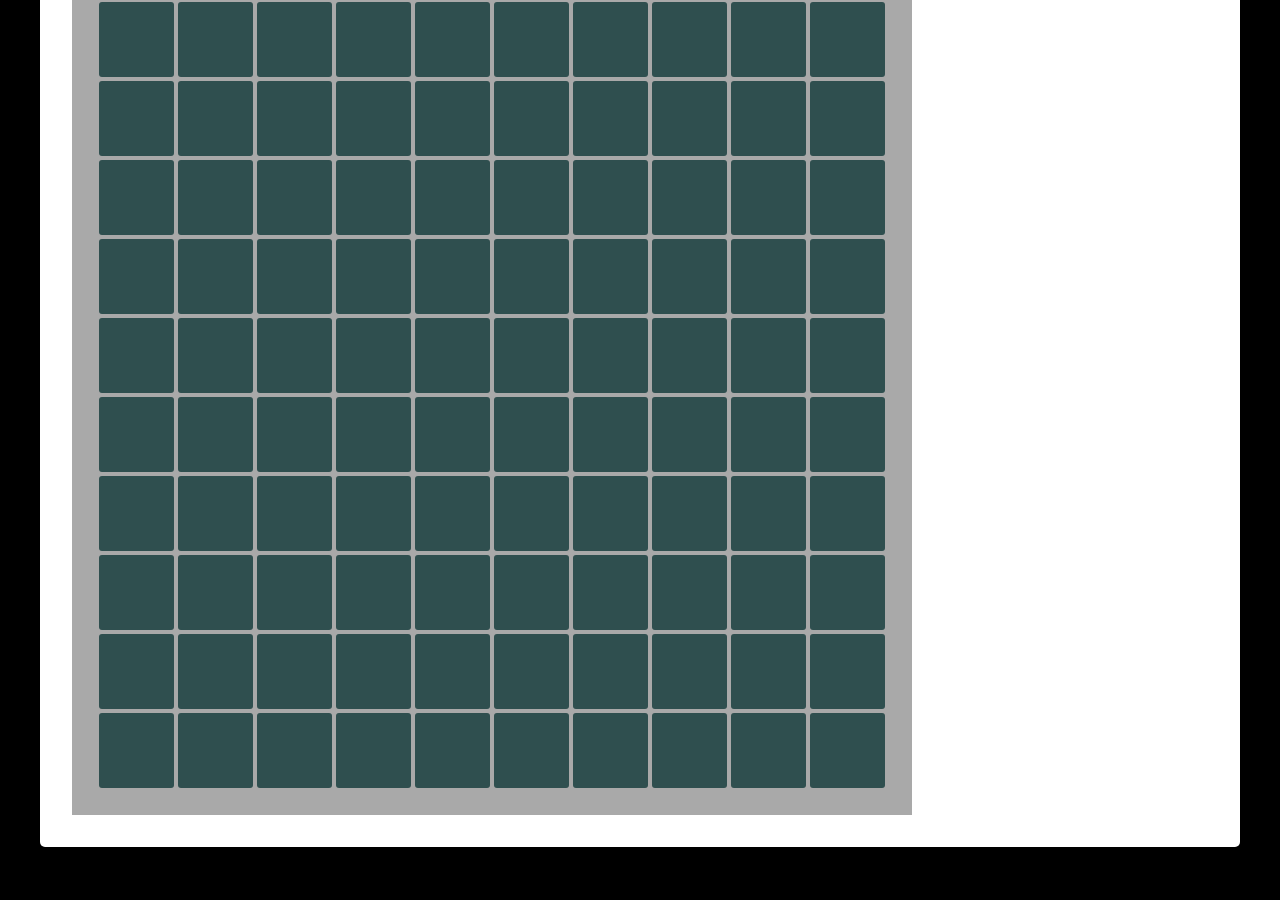
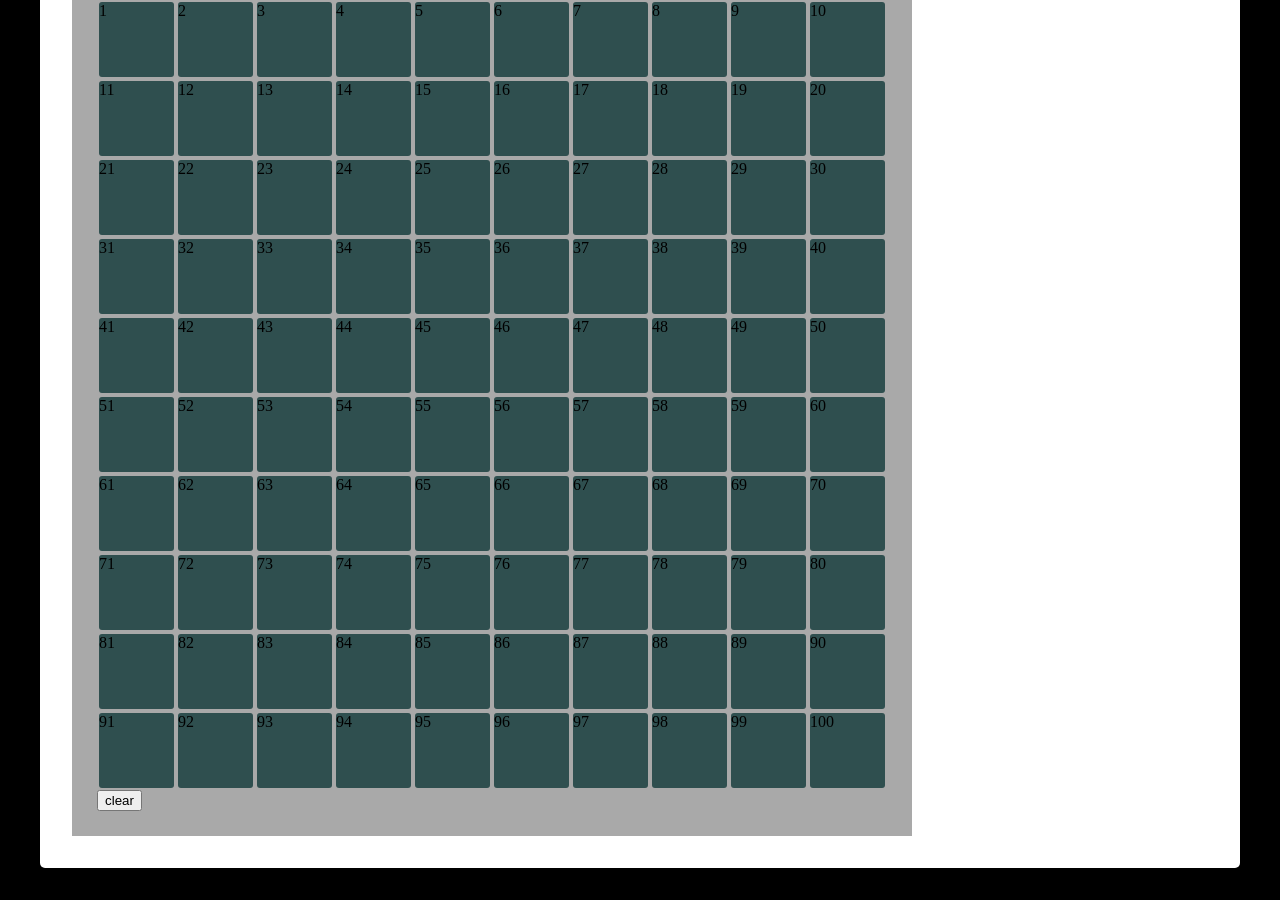
Before and after one commit to san475/san475.github.io, a Nuxt app: page / in a window 1280 px wide. Shown: the part 216-1116 px from the top of the page. Before the commit the page ends 1095 px from the top, so only its background shows below. Built offline with nearby package versions, Linux system fonts and the light colour scheme.

Commit message:
refactored grid to object with reactive so I can find data and change it

```diff
--- a/Cell.vue
+++ b/Cell.vue
@@ -1,10 +1,12 @@
 <script setup>
-const props = defineProps(['cellSize'])
+const props = defineProps(['cellSize', 'cellKey', 'backColor'])
+
 
 </script>
 
 <template>
-  <div class="cell">
+  <div class="cell" @click="$emit('cellClick', props.cellKey)">
+    {{ props.cellKey }}
   </div>
 </template>
 
@@ -13,13 +15,13 @@ const props = defineProps(['cellSize'])
   width: v-bind('props.cellSize');
   height: v-bind('props.cellSize');
   margin: 2px;
-  background-color: darkslategray;
+  background-color: v-bind("props.backColor");
   display: flex;
   border-radius: 3px;
 }
 
 .cell:hover {
-  background-color: slategray;
+  background-color: white;
   transition: all .04s ease-in;
 }
 </style>
--- a/Grid.vue
+++ b/Grid.vue
@@ -1,20 +1,48 @@
 <script setup>
-import { ref } from 'vue'
+import { reactive, ref, toRaw } from 'vue'
 
 import Cell from './Cell.vue'
 
-const cellSize= ref('75px')
+const cellSize = ref('75px')
 
-const grid = ref([])
-const templateRow = ref([])
+const setupGrid = () => {
 
-for (let i = 0; i < 10; i++) {
-  templateRow.value.push(0)
+  let key = 1;
 
+  const grid = reactive({ array: [] })
+  let templateRow = []
+
+  for (let i = 0; i < 10; i++) {
+    for (let i = 0; i < 10; i++) {
+      templateRow.push({ key: key++, value: 0, backColor: 'darkslategray' })
+    }
+    grid.array.push(templateRow)
+    templateRow = []
+  }
+
+  //console.log('grid: ', grid)
+  return grid;
 }
-console.log(templateRow)
-for (let i = 0; i < 10; i++) {
-  grid.value.push(templateRow.value)
+
+let grid = ref([]);
+grid.value = setupGrid()
+
+const receiveEmit = (event) => {
+  const keyToX = (key) => {
+    return Math.floor(key / 10)
+  }
+  const keyToY = (key) => {
+    return key % 10 - 1
+  }
+  /*
+  console.log('TEST')
+  console.log(event)
+  console.log(keyToX(event), keyToY(event))
+  console.log(grid.value.array[keyToX(event)][keyToY(event)])
+  */
+
+  grid.value.array[keyToX(event)][keyToY(event)].backColor = 'slategray'
+
 }
 
 
@@ -22,9 +50,11 @@ for (let i = 0; i < 10; i++) {
 
 <template>
   <div class="container">
-    <div class="row" v-for="row in grid">
-      <Cell :cellSize="cellSize" v-for="tile in row"/>
+    <div v-for="row in grid.array" class="row">
+      <Cell v-for="tile in row" :cellKey="tile.key" :cellSize="cellSize" :backColor="tile.backColor"
+        @cellClick="receiveEmit" />
     </div>
+    <button @click="grid = setupGrid()">clear</button>
   </div>
 </template>
 
@@ -39,6 +69,4 @@ for (let i = 0; i < 10; i++) {
   width: 100%;
   display: flex;
 }
-
-
 </style>
--- a/app.vue
+++ b/app.vue
@@ -6,9 +6,7 @@ import {reactive, onMounted} from 'vue'
 
 const counter = reactive({count: 0});
 const now = new Date();
-
 onMounted(() => setInterval(() => {
-  console.log('test', counter)
   const then = new Date();
   counter.count =  (then - now )/ 1000
 }, 10))
@@ -28,7 +26,6 @@ onMounted(() => setInterval(() => {
 <style>
 body {
   background-color: black;
-
 }
 
 .center {
```
